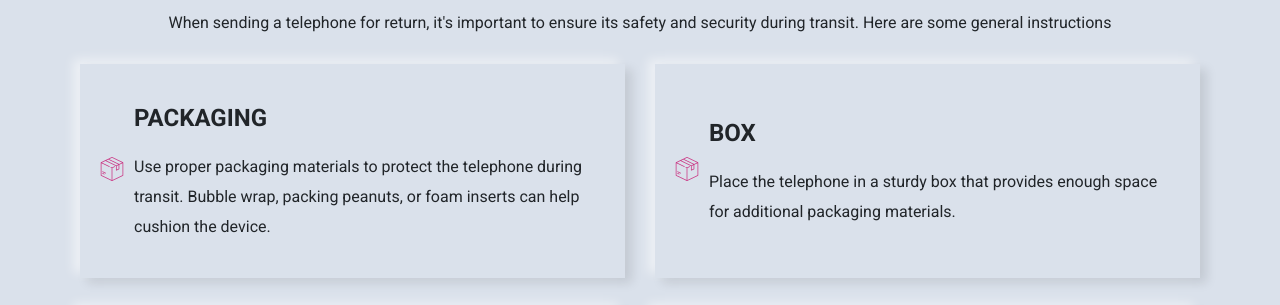
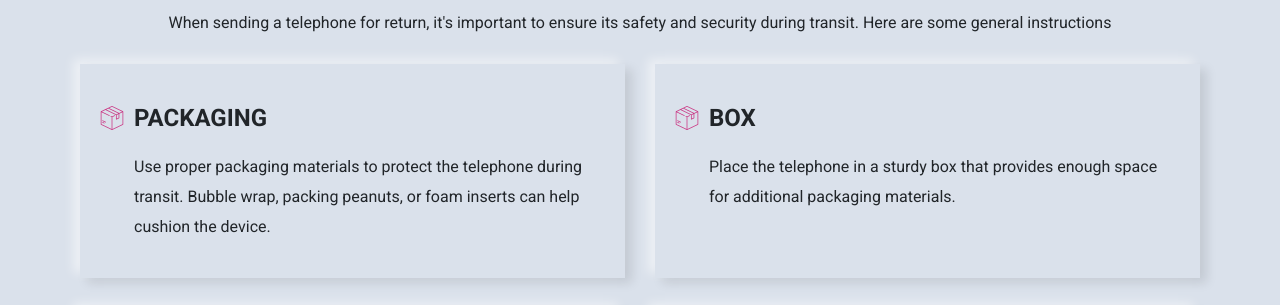
Before and after one commit to Ahsanch007/e-commerce, a plain HTML site: page index.html in a window 1280 px wide. Shown: the part 693-998 px from the top of the page. Drawn offline with Linux system fonts and the light colour scheme.

Commit message:
issue resolved

```diff
--- a/assets/styles/style.css
+++ b/assets/styles/style.css
@@ -193,7 +193,7 @@ ul.list-unstyled {
     -7px -5px 10px rgba(255, 255, 255, 0.5);
   padding: 20px;
   display: flex;
-  align-items: center;
+  align-items: start;
   margin-bottom: 10px;
   cursor: pointer;
   gap: 10px;
@@ -206,6 +206,9 @@ ul.list-unstyled {
 
 .text-center {
   text-align: center;
+}
+.icon{
+  margin-top: 22px;
 }
 
 
```
